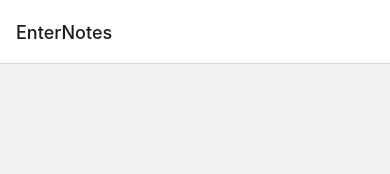
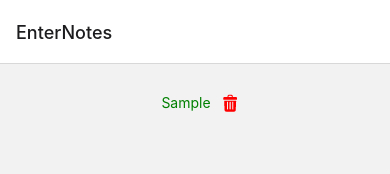
Before and after one commit to sakshi4720/NotesApp, a React Native app: screen /EnterNotes in a window 390 px wide. Both pictures are taken after typing "Sample" into the empty fields and a click on the button "ADD NOTE". Shown: the top 174 px of the page. Built offline with nearby package versions, Linux system fonts and the light colour scheme.

Commit message:
delete item functionality

```diff
--- a/src/container/EnterNotes/index.tsx
+++ b/src/container/EnterNotes/index.tsx
@@ -1,5 +1,5 @@
 import React, { useState } from "react";
-import { Button, SafeAreaView, TextInput, Text, FlatList } from 'react-native';
+import { Button, SafeAreaView, TextInput, Text, FlatList, View, TouchableOpacity, Image } from 'react-native';
 import { StackNavigationProp, } from '@react-navigation/stack';
 import styles from './styles';
 import { RootStackParamList } from "../../services/RootNavigator";
@@ -20,39 +20,51 @@ const EnterNotes = () => {
 
     }
 
-
     type detailScreenProp = StackNavigationProp<RootStackParamList, 'DetailedNotes'>;
     const navigation = useNavigation<detailScreenProp>();
 
+    // const [notes, setNotes] = useState("")
 
-    const [notes, setNotes] = useState("")
-    const [noteArray, setNoteArray] = useState<Note[] | null>(null);
+    const [notes, setNotes] = useState({ id: 0, value: "" })
+    const [noteArray, setNoteArray] = useState([notes])
+
     //const [noteArray, setNoteArray] = useState<Array<string>>([])
 
-
-
     const onChangeText = (text: string) => {
-        setNotes(text)
+        setNotes({ ...notes, id: noteArray.length, value: text })
     }
 
     const onPressAddNoteBtn = () => {
 
-         //setNoteArray(noteArray => [...noteArray,notes]);
+        setNoteArray(noteArray => [...noteArray, notes]);
+        // console.log(noteArray)
         // setNoteArray(noteArray => [...noteArray, notes])
-        setNotes("")
+        setNotes({ ...notes, id: noteArray.length, value: "" })
     }
 
-    const renderNotes = ({ item }: { item: Note }) => {
+    const onPressDeleteBtn = (item: Note, index: number) => {
+        let selectedIndex = noteArray.findIndex((element) => { return element.id == item.id })
+        noteArray.splice(selectedIndex, 1)
+        setNotes({ ...notes, id: noteArray.length, value: "" })
+    }
+
+    const renderNotes = ({ item, index }: { item: Note, index: number }) => {
 
         return (
-            <Text
-                style={styles.txtNotesData}
-                onPress={() => {
-                    navigation.navigate("DetailedNotes", {
-                        userNotes: item.toString()
-                    });
-                }}
-            >{item.value}</Text>
+            <View style={styles.rootContainerNoteItem}>
+                <Text
+                    style={styles.txtNotesData}
+                    onPress={() => {
+                        navigation.navigate("DetailedNotes", {
+                            userNotes: item.value
+                        });
+                    }}>{item.value}</Text>
+
+                {item.value !== "" && <TouchableOpacity style={{}}
+                    onPress={() => onPressDeleteBtn(item, index)}>
+                    <Image source={require('../../../assets/images/icon_delete_red.png')} />
+                </TouchableOpacity>}
+            </View>
         )
     }
 
@@ -68,7 +80,7 @@ const EnterNotes = () => {
             <TextInput style={styles.txtInputContainer}
                 placeholder={'Enter your text here...'}
                 multiline={false}
-                value={notes}
+                value={notes.value}
                 onChangeText={text => onChangeText(text)} />
 
             <Button
--- a/src/container/EnterNotes/styles.tsx
+++ b/src/container/EnterNotes/styles.tsx
@@ -21,7 +21,14 @@ export default StyleSheet.create({
     },
     txtNotesData: {
         color: "green",
-        padding: 10
+        padding: 10,
+        // flex:1,
+
+    },
+    rootContainerNoteItem: {
+        flexDirection: 'row',
+        flex: 1,
+        alignItems: 'center'
     }
 
 })
--- a/src/services/RootNavigator/index.tsx
+++ b/src/services/RootNavigator/index.tsx
@@ -8,7 +8,7 @@ import DetailedNotes from '../../container/DetailedNotes';
 export type RootStackParamList = {
   //  Home: undefined,
     EnterNotes: undefined;
-    DetailedNotes: {userNotes: string} ;
+    DetailedNotes: {userNotes: string | undefined} ;
 };
 
 const RootStack = createStackNavigator<RootStackParamList>();
```
Also changed, not shown: 2 other files (tests, documents, lock files or other folders).
